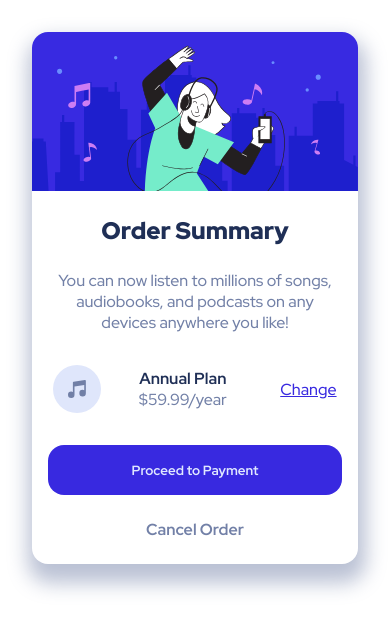
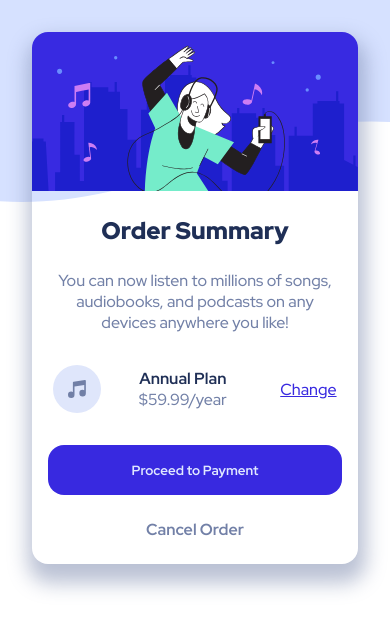
Before and after one commit to juan26468818/order-summary-component, a plain HTML site: page index.html in a window 390 px wide. Drawn offline with Linux system fonts and the light colour scheme.

Commit message:
add bg image

```diff
--- a/main.css
+++ b/main.css
@@ -18,6 +18,9 @@ body{
     justify-content: center;
     align-items: center;
     padding: 2rem;
+    background-image: url("./img/pattern-background-desktop.svg");
+    background-repeat: no-repeat;
+    background-size: contain;
 }
 main{
     display: flex;
@@ -86,3 +89,8 @@ button:hover{
 .cancel-order:hover{
     color: var(--Dark-blue);
 }
+@media (max-width: 600px){
+    body{
+        background-image: url("./img/pattern-background-mobile.svg");
+    }
+}
```
